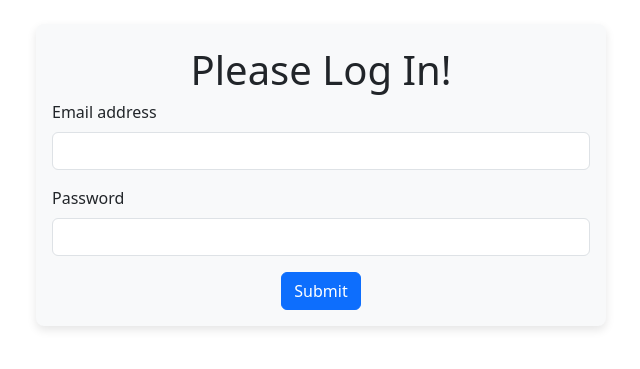
After one commit to culeivan13/todowebapp, a Spring Boot app: page /login in a window 1280 px wide. The commit adds this page. Shown: the top 369 px of the page, without its empty margins (319-959 px from the left). Run offline with Spring Boot 4, Linux system fonts and the light colour scheme; some of the project's set-up classes (security, data sources, template engines, error pages and the like) are left out, and stand-ins take their place.

Commit message:
Added spring security and login form

```diff
--- a/pom.xml
+++ b/pom.xml
@@ -46,6 +46,10 @@
 			<groupId>org.springframework.boot</groupId>
 			<artifactId>spring-boot-starter-validation</artifactId>
 		</dependency>
+		<dependency>
+			<groupId>org.springframework.boot</groupId>
+			<artifactId>spring-boot-starter-security</artifactId>
+		</dependency>
 
 		<dependency>
 			<groupId>com.mysql</groupId>
--- a/src/main/java/com/suraj/todo/todowebapp/controller/TodoController.java
+++ b/src/main/java/com/suraj/todo/todowebapp/controller/TodoController.java
@@ -6,6 +6,8 @@ import com.suraj.todo.todowebapp.repository.UserRepository;
 import jakarta.validation.Valid;
 import org.springframework.beans.factory.annotation.Autowired;
 import org.springframework.dao.DataIntegrityViolationException;
+import org.springframework.security.crypto.bcrypt.BCryptPasswordEncoder;
+import org.springframework.security.crypto.password.PasswordEncoder;
 import org.springframework.stereotype.Controller;
 import org.springframework.ui.Model;
 import org.springframework.validation.BindingResult;
@@ -18,6 +20,8 @@ public class TodoController {
 
     @Autowired
     private UserRepository userRepository;
+    @Autowired
+    private PasswordEncoder bCryptPasswordEncoder;
 
     @GetMapping("/home")
     public String getHomePage(Model model) {
@@ -44,7 +48,7 @@ public class TodoController {
             User user = new User();
             user.setName(signUpDao.getName());
             user.setEmail(signUpDao.getEmail());
-            user.setPassword(signUpDao.getPassword());
+            user.setPassword(bCryptPasswordEncoder.encode(signUpDao.getPassword()));
             user.setRole("ROLE_USER");
 
             try {
@@ -64,4 +68,10 @@ public class TodoController {
         }
         return "signup";
     }
+
+    @GetMapping("/login")
+    public String getLoginPage(Model model) {
+        model.addAttribute("title", "Login here");
+        return "login";
+    }
 }
--- a/src/main/java/com/suraj/todo/todowebapp/repository/UserRepository.java
+++ b/src/main/java/com/suraj/todo/todowebapp/repository/UserRepository.java
@@ -4,4 +4,5 @@ import com.suraj.todo.todowebapp.entity.User;
 import org.springframework.data.jpa.repository.JpaRepository;
 
 public interface UserRepository extends JpaRepository<User, Integer> {
+    User findUserByEmail(String email);
 }
--- a/src/main/resources/static/css/style.css
+++ b/src/main/resources/static/css/style.css
@@ -25,5 +25,11 @@
     background-color: #d1ecf1 !important;
     color: #0d6efd !important;
     border-radius: 8px;
-/*    text-decoration: underline;*/
+    /*    text-decoration: underline;*/
 }
+
+.login-form {
+    border-radius: 8px;
+    box-shadow: 0 4px 10px rgba(0, 0, 0, 0.1);
+    background-color: #f8f9fa;
+}
--- a/src/main/resources/templates/home.html
+++ b/src/main/resources/templates/home.html
@@ -1,8 +1,8 @@
 <!doctype html>
 <html lang="en" xmlns:th="http://www.thymeleaf.org">
-<th:block th:replace="/fragments/head :: head"></th:block>
+<th:block th:replace="~{/fragments/head :: head}"></th:block>
 <body>
-<th:block th:replace="/fragments/navbar :: nav"></th:block>
+<th:block th:replace="~{/fragments/navbar :: nav}"></th:block>
 <div class="container-fluid px-0 mb-3">
     <img alt="Banner" class="banner-img" th:src="@{/images/bannerimage.jpeg}">
 </div>
--- /dev/null
+++ b/src/main/resources/templates/login.html
@@ -0,0 +1,35 @@
+<!DOCTYPE html>
+<html lang="en" xmlns:th="http://www.thymeleaf.org">
+<th:block th:replace="~{/fragments/head :: head}"></th:block>
+<body>
+<div class="container">
+    <div class="row justify-content-center">
+        <form th:action="@{/login}" method="post" class="p-3 mt-4 login-form col-md-6">
+            <div class="fs-1 text-center">Please Log In!</div>
+            <div class="row justify-content-center">
+                <div th:if="${param.error}" class="alert alert-danger text-center px-3 py-1 col-auto mt-2">
+                    Invalid username and password!
+                </div>
+                <div th:if="${param.logout}" class="alert alert-success text-center px-3 py-1 col-auto mt-2">
+                    You have been logged out!
+                </div>
+            </div>
+            <div class="row justify-content-center">
+                <div class="mb-3 col-12">
+                    <label for="username" class="form-label">Email address</label>
+                    <input type="text" class="form-control" id="username" name="username">
+                </div>
+                <div class="mb-3 col-12">
+                    <label for="password" class="form-label">Password</label>
+                    <input type="password" class="form-control" id="password" name="password">
+                </div>
+            </div>
+            <div class="row justify-content-center">
+                <button class="btn btn-primary col-auto" type="submit">Submit</button>
+            </div>
+
+        </form>
+    </div>
+</div>
+</body>
+</html>
```
Also changed, not shown: src/main/java/com/suraj/todo/todowebapp/config/SecurityConfig.java (added, +37 -0 lines), src/main/java/com/suraj/todo/todowebapp/model/UserDetailsImpl.java (added, +34 -0 lines), src/main/java/com/suraj/todo/todowebapp/service/UserDetailsServiceImpl.java (added, +28 -0 lines), src/main/resources/templates/signup.html (+5 -4 lines).
